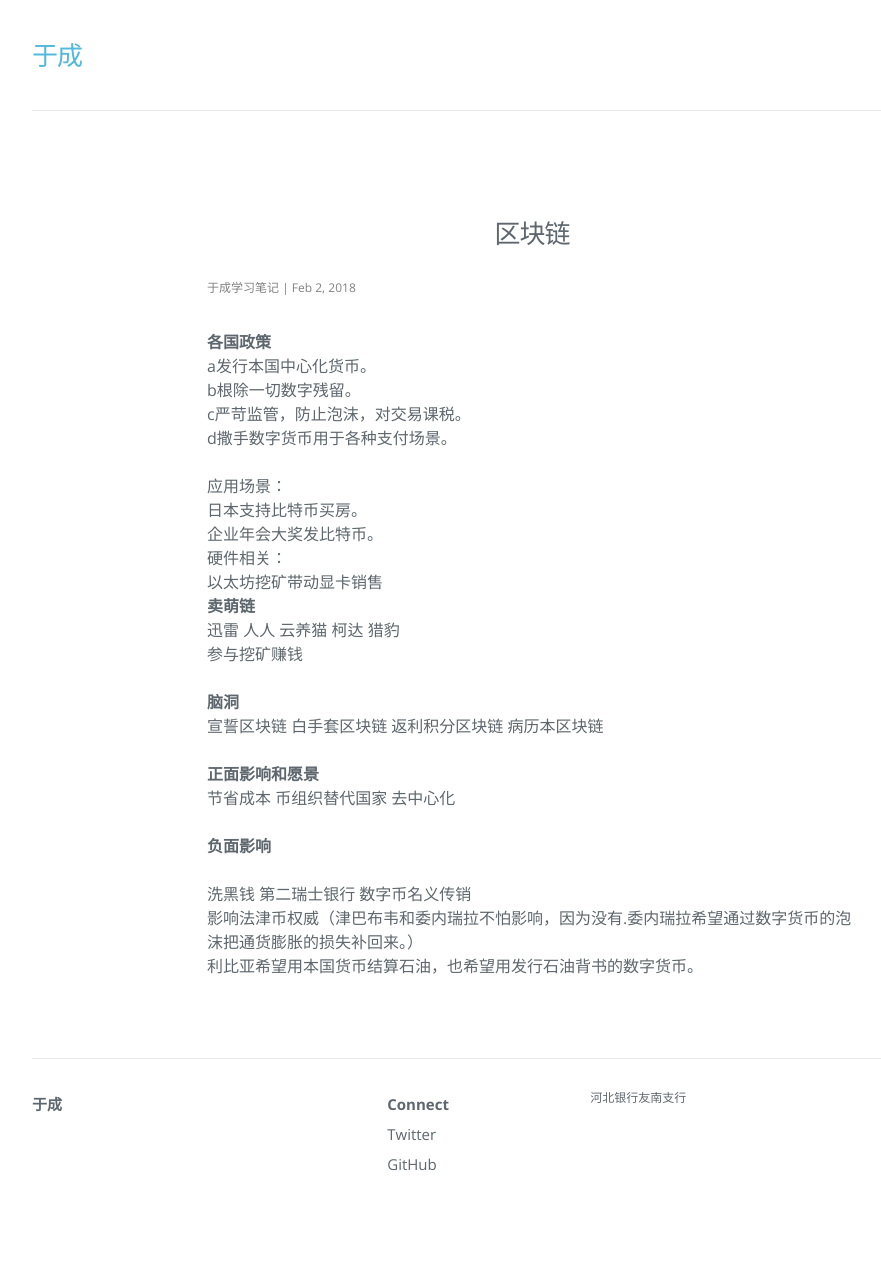
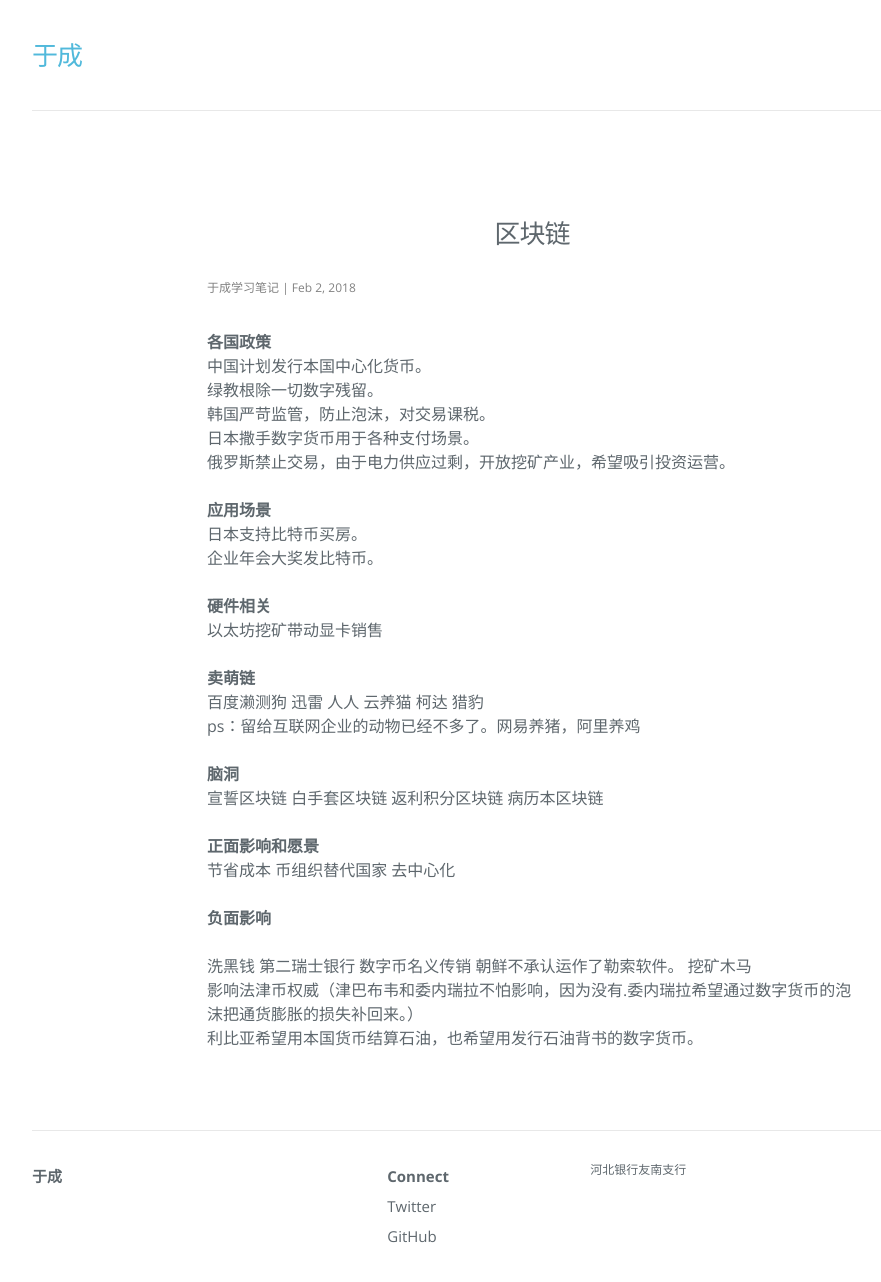
Before and after one commit to hebbank/jekyll, a Jekyll site: the page built from _posts/2018-02-02-qkl.md, in a window 1280 px wide and 1319 px high. Shown: the top 1282 px of the window, without its empty margins (108-989 px from the left). Built offline with Jekyll 4.4.1, drawn with Linux system fonts in a browser that asks for light colours; nearby versions of some CDN libraries.

Commit message:
Update 区块链

```diff
--- a/_posts/2018-02-02-qkl.md
+++ b/_posts/2018-02-02-qkl.md
@@ -5,19 +5,22 @@ categories: 区块链
 tags: ''
 ---
 **各国政策**
-a发行本国中心化货币。
-b根除一切数字残留。
-c严苛监管，防止泡沫，对交易课税。
-d撒手数字货币用于各种支付场景。
+中国计划发行本国中心化货币。
+绿教根除一切数字残留。
+韩国严苛监管，防止泡沫，对交易课税。
+日本撒手数字货币用于各种支付场景。
+俄罗斯禁止交易，由于电力供应过剩，开放挖矿产业，希望吸引投资运营。
 
-应用场景：
+**应用场景**
 日本支持比特币买房。
 企业年会大奖发比特币。
-硬件相关：
+
+**硬件相关**
   以太坊挖矿带动显卡销售
+
 **卖萌链**
-  迅雷 人人 云养猫 柯达   猎豹
-  参与挖矿赚钱
+  百度濑测狗 迅雷 人人 云养猫 柯达   猎豹
+  ps：留给互联网企业的动物已经不多了。网易养猪，阿里养鸡
 
   **脑洞**
 宣誓区块链 白手套区块链 返利积分区块链 病历本区块链
@@ -27,6 +30,6 @@ d撒手数字货币用于各种支付场景。
 
 **负面影响**
 
-洗黑钱  第二瑞士银行  数字币名义传销
+洗黑钱  第二瑞士银行  数字币名义传销    朝鲜不承认运作了勒索软件。  挖矿木马
 影响法津币权威（津巴布韦和委内瑞拉不怕影响，因为没有.委内瑞拉希望通过数字货币的泡沫把通货膨胀的损失补回来。）
 利比亚希望用本国货币结算石油，也希望用发行石油背书的数字货币。
```
